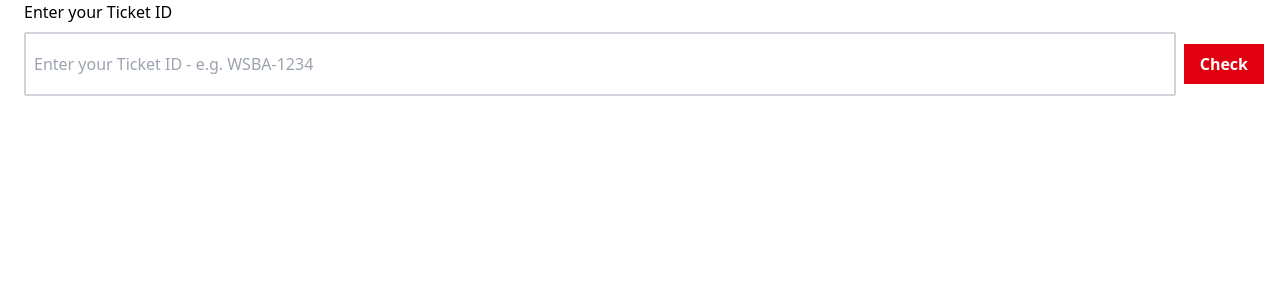
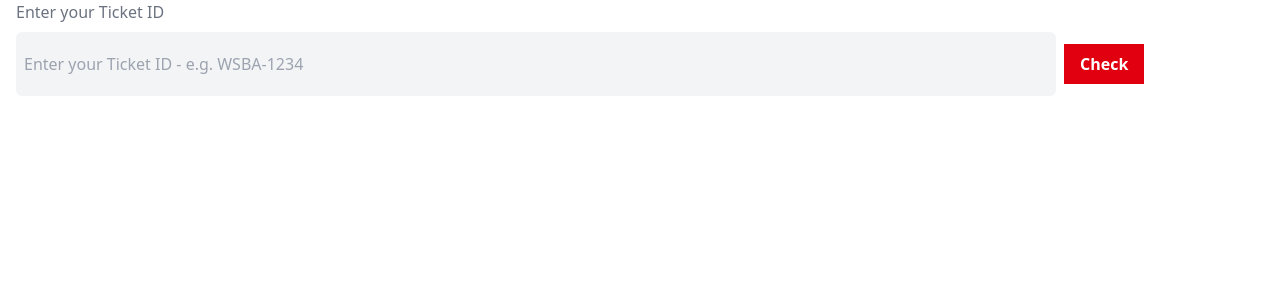
Before and after one commit to AlistairStrange/azure-connector, a Vue app: page / in a window 1280 px wide. Shown: the top 300 px of the page. Built offline with nearby package versions, Linux system fonts and the light colour scheme.

Commit message:
Styling changes

```diff
--- a/src/App.vue
+++ b/src/App.vue
@@ -1,10 +1,10 @@
 <template>
   <div class="container mx-auto px-4">
     <form @submit.prevent="submitData">
-      <label for="ticketId" class="mb-2 mx-2">Enter your Ticket ID</label>
+      <label for="ticketId" class="mb-2 text-gray-500 font-medium">Enter your Ticket ID</label>
       <div class="flex">
         <input
-          class="w-full rounded-sm border-2 border-gray-300 block px-2 mx-2 text-gray-400"
+          class="w-10/12 rounded-md bg-gray-100 block px-2 mr-2 text-gray-400"
           placeholder="Enter your Ticket ID - e.g. WSBA-1234"
           name="ticketId"
           v-model="data.id"
```
